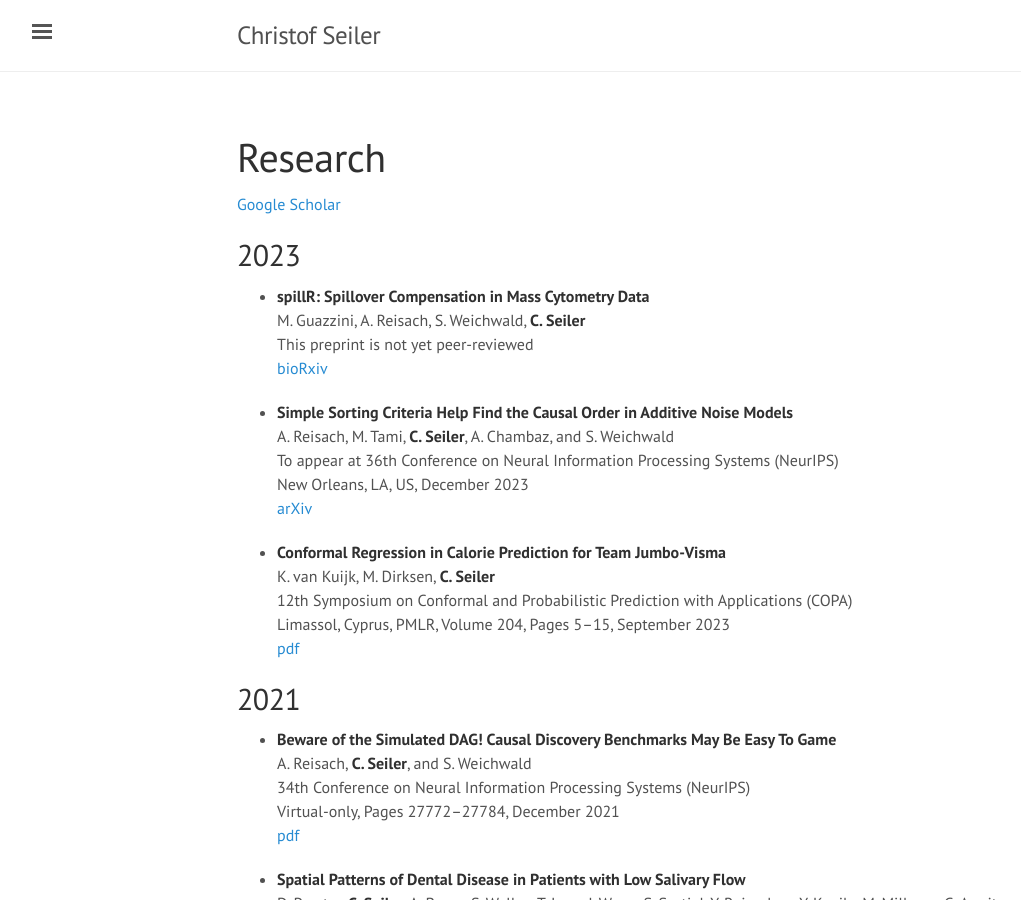
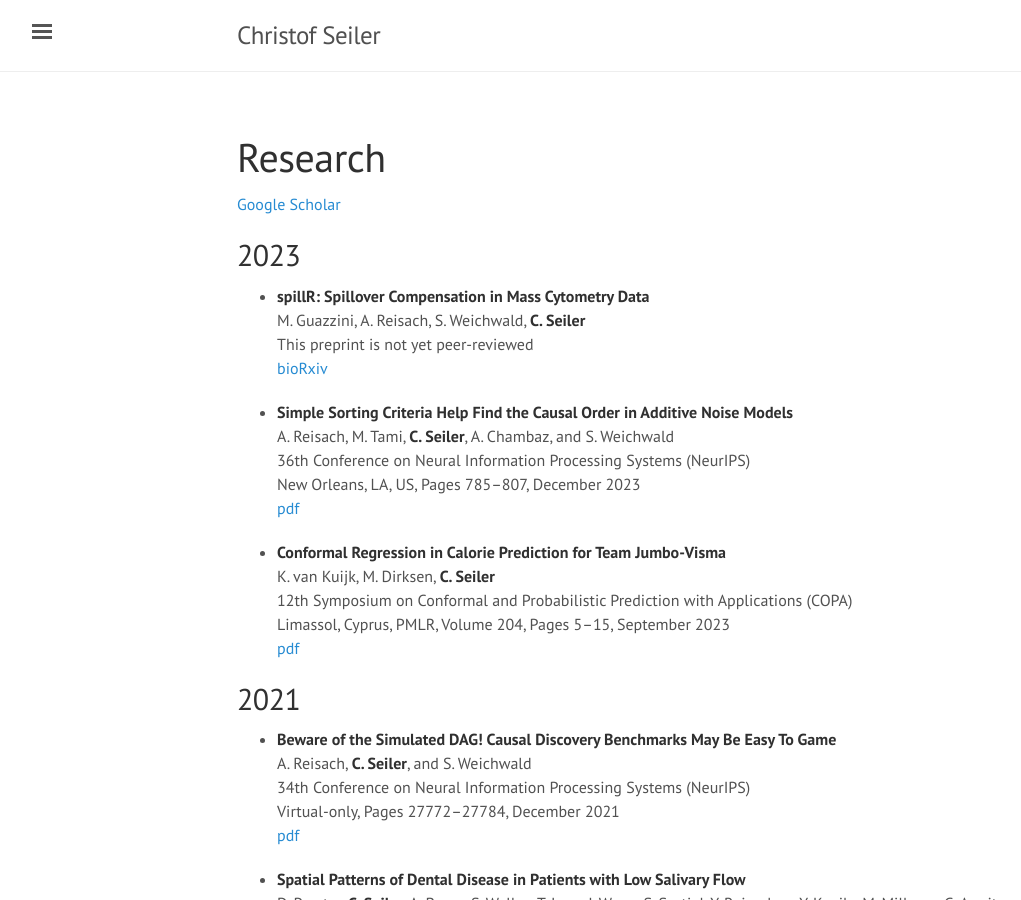
Before and after one commit to ChristofSeiler/ChristofSeiler.github.io, a Jekyll site: the page built from research.md, in a window 1280 px wide and 900 px high. Shown: the whole window, without its empty margins (3-1024 px from the left). Built offline with Jekyll 4.4.1, drawn with Linux system fonts in a browser that asks for light colours.

Commit message:
updated r^2-sortability

```diff
--- a/research.md
+++ b/research.md
@@ -14,9 +14,9 @@ This preprint is not yet peer-reviewed <br>
 
 * **Simple Sorting Criteria Help Find the Causal Order in Additive Noise Models** <br>
 A. Reisach, M. Tami, **C. Seiler**, A. Chambaz, and S. Weichwald <br>
-To appear at 36th Conference on Neural Information Processing Systems (NeurIPS) <br>
-New Orleans, LA, US, December 2023 <br>
-[arXiv](https://arxiv.org/abs/2303.18211)
+36th Conference on Neural Information Processing Systems (NeurIPS) <br>
+New Orleans, LA, US, Pages 785&ndash;807, December 2023 <br>
+[pdf](https://proceedings.neurips.cc/paper_files/paper/2023/hash/027e86facfe7c1ea52ca1fca7bc1402b-Abstract-Conference.html)
 
 * **Conformal Regression in Calorie Prediction for Team Jumbo-Visma** <br>
 K. van Kuijk, M. Dirksen, **C. Seiler** <br>
```
